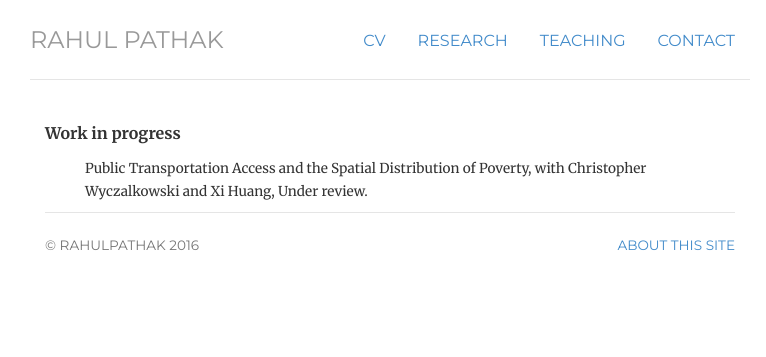
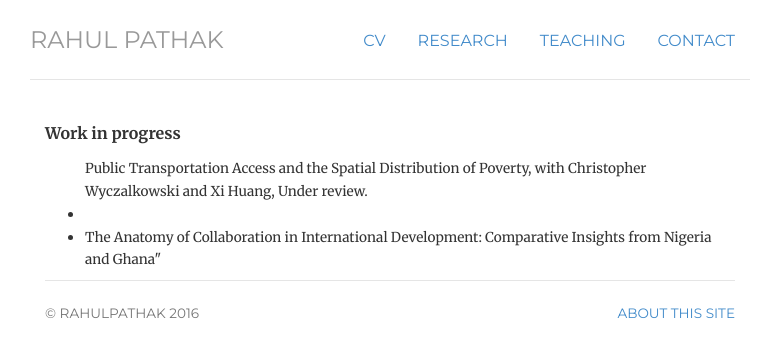
Before and after one commit to pathak-rahul/pathak-rahul.github.io, a Jekyll site: the page built from ongoing/index.html, in a window 1280 px wide. Shown: the top 357 px of the page, without its empty margins (250-1016 px from the left). Built offline with Jekyll 4.4.1, drawn with Linux system fonts in a browser that asks for light colours.

Commit message:
Update index.html

```diff
--- a/ongoing/index.html
+++ b/ongoing/index.html
@@ -11,6 +11,8 @@ title: ongoing
 
 	  <ul
    	<li> <small>Public Transportation Access and the Spatial Distribution of Poverty, with Christopher Wyczalkowski and Xi Huang, Under review. </small> </li>
+   	<li> <small></small> </li>
+   	<li> <small>The Anatomy of Collaboration in International Development: Comparative Insights from Nigeria and Ghana"</small> </li>
 
     </ul>
 
```
